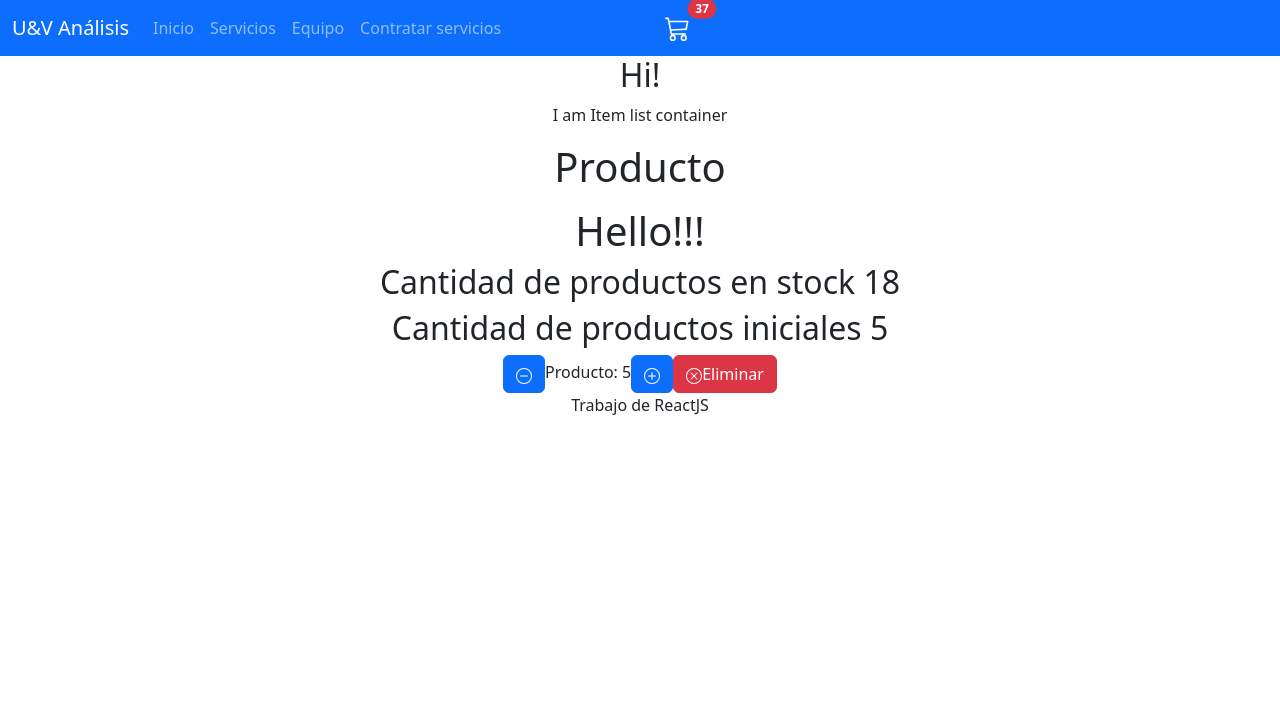
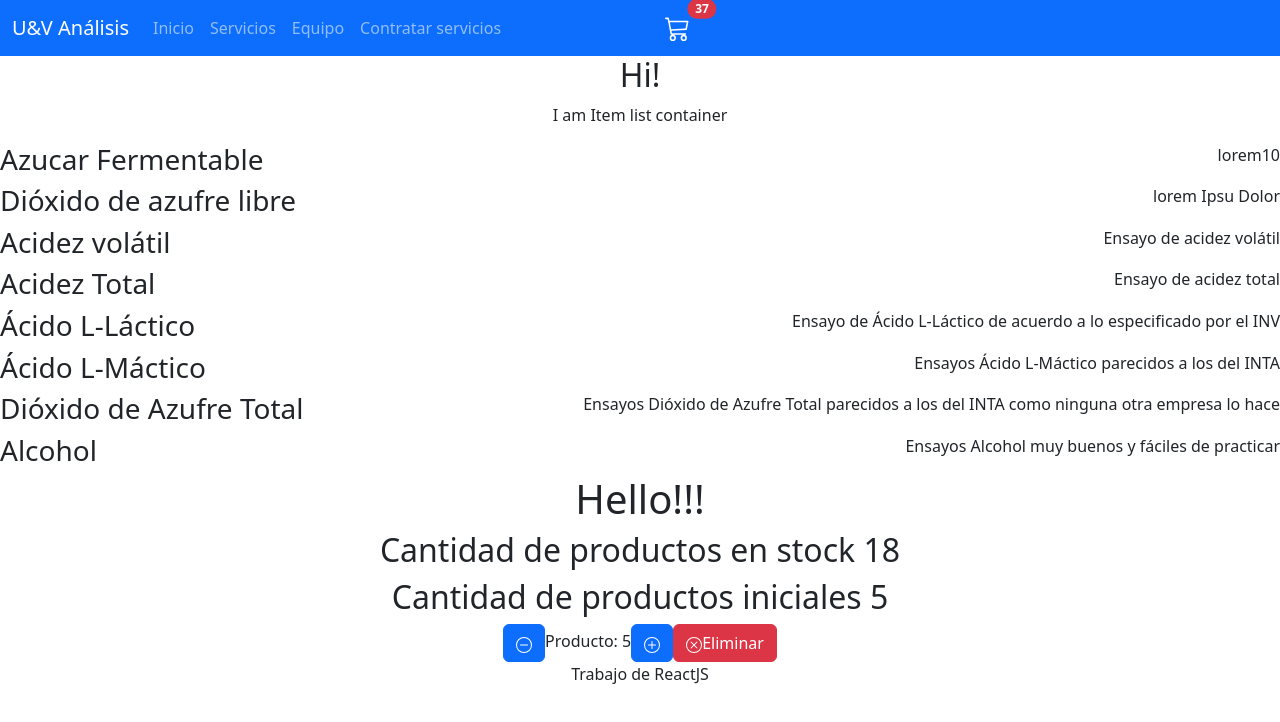
Before and after one commit to gondelsol/React-JS, a React (Create React App) app: page / in a window 1280 px wide. Shown: the top 722 px of the page. Built offline with nearby package versions, Linux system fonts and the light colour scheme.

Commit message:
mapeo de servicios por pantalla

```diff
--- a/src/App.js
+++ b/src/App.js
@@ -1,6 +1,6 @@
 import './App.css';
-import Navbar from './components/Navbar';
-import ItemListContainer from './components/ItemListContainer';
+import Navbar from './components/NavBar/Navbar';
+import ItemListContainer from './components/ItemListContainer/ItemListContainer';
 
 
 function App() {
--- a/src/components/Item.js
+++ /dev/null
@@ -1,19 +0,0 @@
-
-const Item = (props) => {
-
-    return (
-        <>
-        <h1>Producto {props.id}</h1>
-              <div className="producto container">
-              <h3>{props.name}</h3>
-              <p>{props.precio}</p>
-              <p>{props.id}</p>
-            </div>
-
-
-        </>
-
-    );
-}
-
-export default Item;
--- /dev/null
+++ b/src/components/Item/Item.js
@@ -0,0 +1,16 @@
+const Item = (props) => {
+
+  return (
+
+    <>
+
+      <h3>{props?.title}</h3>
+      <p>{props?.description}</p>
+
+    </>
+
+  );
+
+};
+
+export default Item;
--- a/src/components/ItemList.js
+++ /dev/null
@@ -1,17 +0,0 @@
-import Item from "./Item";
-
-const ItemList = (item) => {
-    return (
-        <>
-        <Item
-
-          key={item.id}
-          title={item.name}
-          Precio={item.precio}
-/>
-      </>
-    );
-}
-
-
-export default ItemList;
--- /dev/null
+++ b/src/components/ItemList/ItemList.js
@@ -0,0 +1,34 @@
+import { ensayos } from "../../utils/ensayos";
+import Item from "../Item/Item";
+
+const ItemList = (item) => {
+
+  console.log(item, "item");
+
+  return (
+
+    <>
+
+{
+          ensayos.map((item) =>
+          <div className="d-flex justify-content-between flex-wrap">
+  <Item title={item.name} description={item.description}/>
+
+          </div>
+
+
+          )
+        }
+
+
+
+
+
+    </>
+
+  );
+
+};
+
+
+export default ItemList;
--- a/src/components/ItemListContainer.js
+++ b/src/components/ItemListContainer/ItemListContainer.js
@@ -1,8 +1,8 @@
-import ItemCount from "./ItemCount";
-import customFetch from "../utils/customFetch";
+import ItemCount from "../ItemCount/ItemCount";
+import customFetch from "../../utils/customFetch";
 import { useEffect, useState } from "react";
-import ItemList from "./ItemList";
-const {ensayos} = require('../utils/ensayos');
+import ItemList from "../ItemList/ItemList";
+const {ensayos} = require('../../utils/ensayos');
 
 
 
--- a/src/components/Navbar.js
+++ b/src/components/NavBar/Navbar.js
@@ -1,5 +1,5 @@
 import 'bootstrap/dist/css/bootstrap.min.css';
-import CartWidget from './CartWidget';
+import CartWidget from '../CartWidget';
 
 const Navbar = () => {
     return (
```
Also changed, not shown: src/components/ItemCount/ItemCount.js (renamed from src/components/ItemCount.js).
